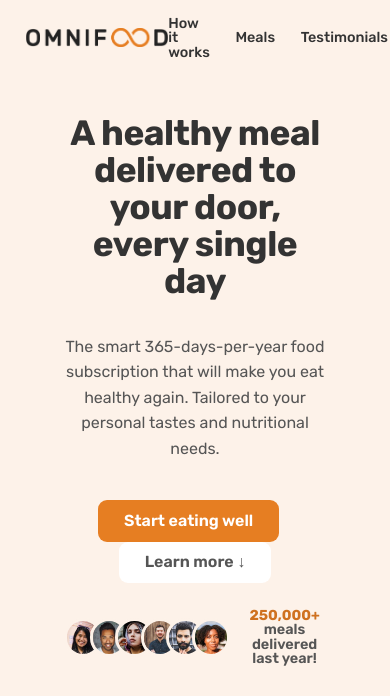
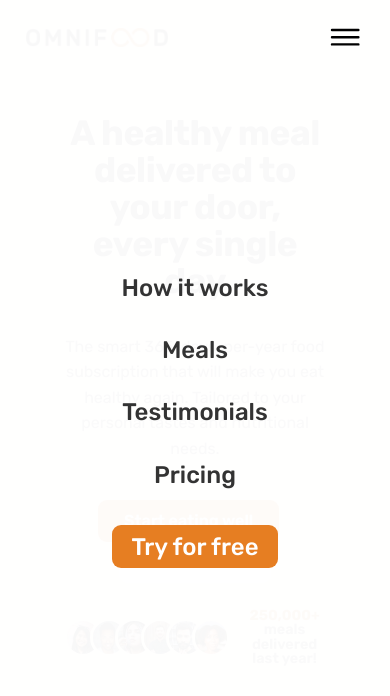
Before and after one commit to khanjee501/omnifood, a plain HTML site: page index.html in a window 390 px wide. Shown: the top 696 px of the page. Drawn offline with nearby package versions, Linux system fonts and the light colour scheme.

Commit message:
FEAT: adding mobile nav with some styling

```diff
--- a/css/queries.css
+++ b/css/queries.css
@@ -133,4 +133,36 @@ Should not use pixels on media queries.
   .btn--form {
     margin-top: 1.2rem;
   }
+
+  /* MOBILE NAVIGATION */
+
+  .btn-mobile-nav {
+    display: block;
+  }
+
+  .main-nav {
+    background-color: rgba(255, 255, 255, 0.97);
+    /* We wont want to set relative position its parent cuz
+     we want itbas overlay over viewport*/
+    position: absolute;
+    top: 0;
+    left: 0;
+    width: 100%;
+    /* This will set height to the 100% of viewport height */
+    height: 100vh;
+
+    display: flex;
+    align-items: center;
+    justify-content: center;
+  }
+
+  .main-nav-list {
+    flex-direction: column;
+    gap: 4.8rem;
+  }
+
+  .main-nav-link:link,
+  .main-nav-link:visited {
+    font-size: 3rem;
+  }
 }
--- a/css/style.css
+++ b/css/style.css
@@ -59,6 +59,28 @@
 .main-nav-link.nav-cta:hover,
 .main-nav-link.nav-cta:active {
   background-color: #cf711f;
+}
+
+/* MOBILE */
+
+.btn-mobile-nav {
+  border: none;
+  background: none;
+  cursor: pointer;
+  display: none;
+}
+
+.icon-mobile-nav {
+  height: 4.8rem;
+  width: 4.8rem;
+  columns: #333;
+}
+
+/* Selecting elements by their attributes such as the below
+icon of name close-outline having class icon-mobile-nav */
+
+.icon-mobile-nav[name="close-outline"] {
+  display: none;
 }
 
 /***********************/
--- a/index.html
+++ b/index.html
@@ -39,6 +39,10 @@
           </li>
         </ul>
       </nav>
+      <button class="btn-mobile-nav">
+        <ion-icon class="icon-mobile-nav" name="menu-outline"></ion-icon>
+        <ion-icon class="icon-mobile-nav" name="close-outline"></ion-icon>
+      </button>
     </header>
     <main>
       <section class="section-hero">
```
